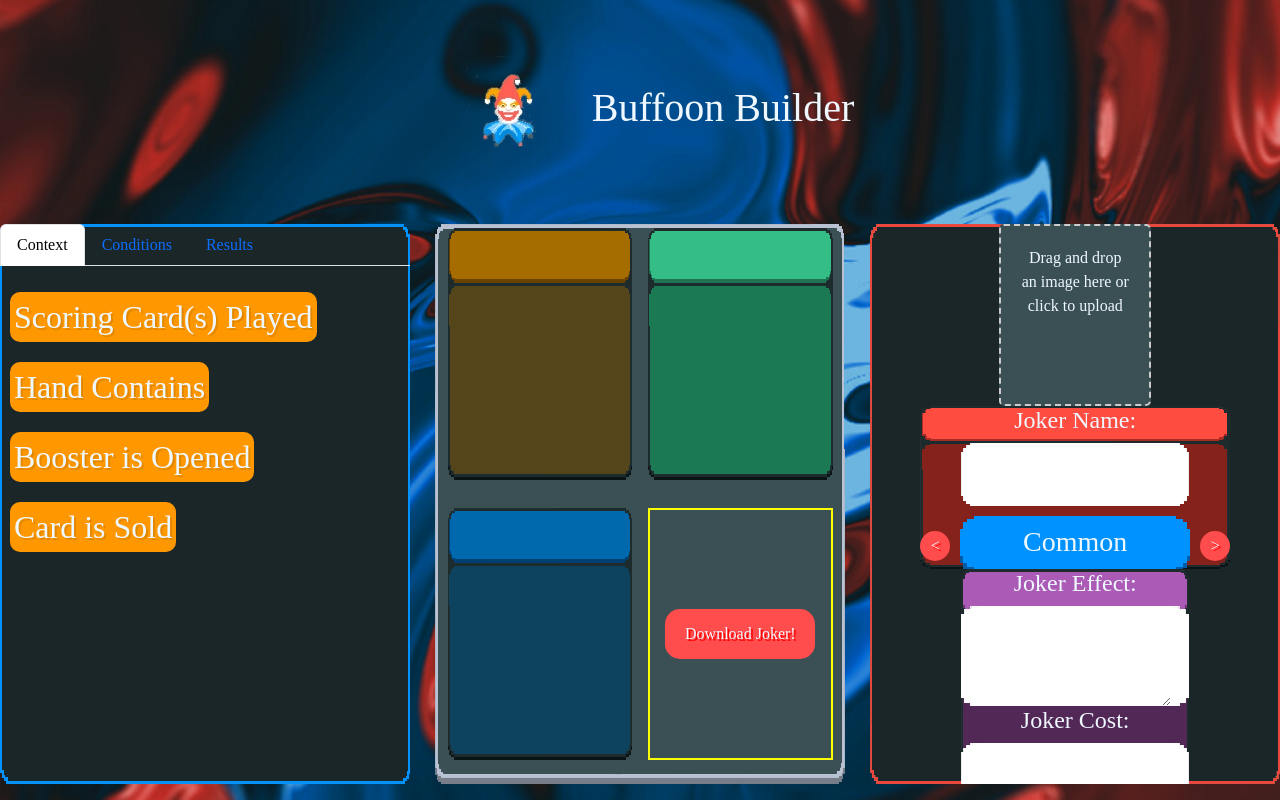
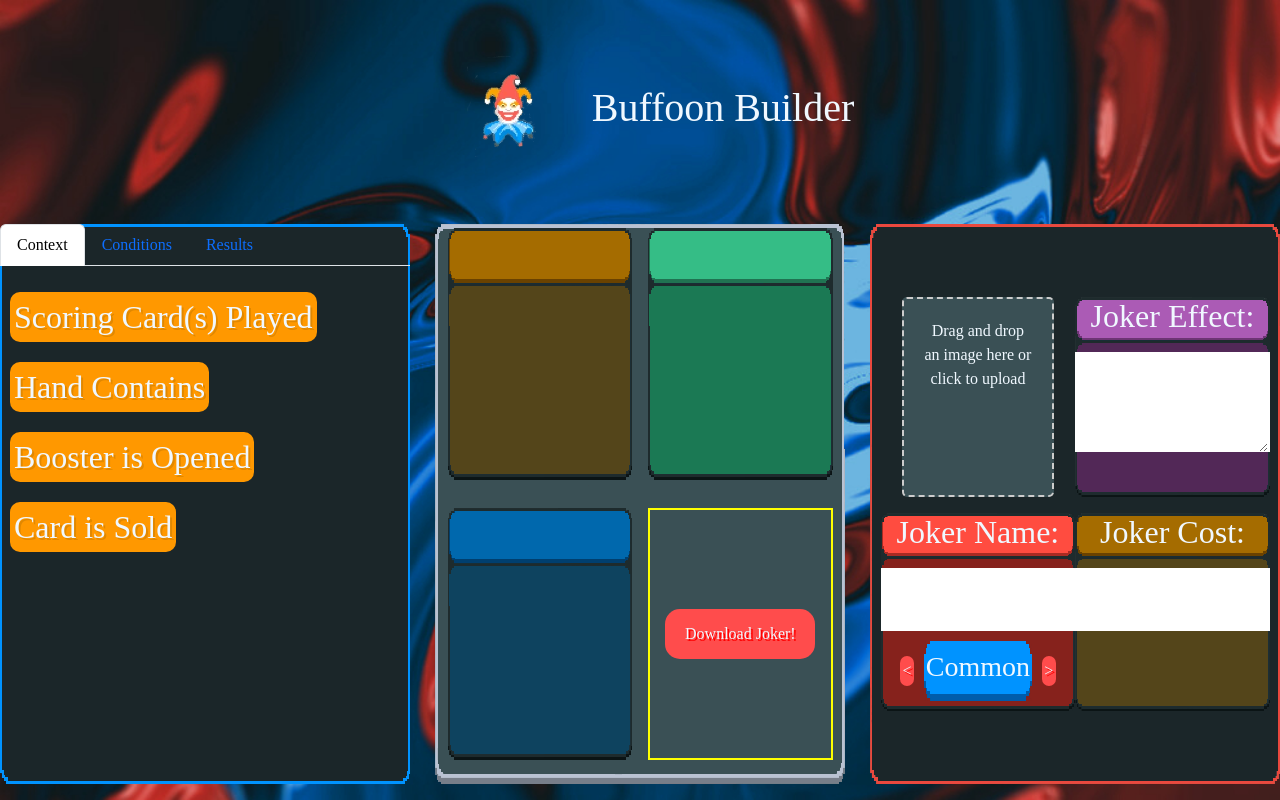
Before and after one commit to JWH709/Buffoon-Builder, a React (Vite) app: page / in a window 1280 px wide. Built offline with nearby package versions, Linux system fonts and the light colour scheme; a web font is replaced by a local one.

Commit message:
Restructure JokerInfo component

```diff
--- a/src/sections/JokerInfo/JokerInfo.jsx
+++ b/src/sections/JokerInfo/JokerInfo.jsx
@@ -1,7 +1,7 @@
 /* eslint-disable react/prop-types */
 import React from "react";
 import "../../styles/main.css";
-import Rarity from "./JokerRarity";
+import JokerRarity from "./JokerRarity";
 import JokerInput from "./JokerInputs";
 import JokerDescription from "./JokerDescription";
 import JokerImageUploader from "./JokerImageUploader";
@@ -28,6 +28,22 @@ const JokerInfo = ({
   return (
     <>
       <div className="joker-details-container">
+        <div
+          style={{
+            display: "flex",
+            flexDirection: "row",
+            width: "95%",
+            justifyContent: "space-evenly",
+            margin: "2%",
+          }}
+        >
+          <div
+            style={{
+              width: "50%",
+              display: "flex",
+              justifyContent: "center",
+            }}
+          >
             <div className="art-asset-container">
               <div className="dropped-art-container">
                 <JokerImageUploader
@@ -42,24 +58,58 @@ const JokerInfo = ({
                 />
               </div>
             </div>
+          </div>
+          <div className="container-effect">
+            <h2
+              style={{
+                fontFamily: "balatro",
+                color: "aliceblue",
+              }}
+            >
+              Joker Effect:
+            </h2>
+            <JokerDescription
+              inputType={"input-joker-effect"}
+              handler={handleDataFromDescription}
+            />
+          </div>
+        </div>
+        <div
+          style={{
+            display: "flex",
+            flexDirection: "row",
+            width: "95%",
+            justifyContent: "center",
+            margin: "2%",
+          }}
+        >
           <div className="container-name-rarity">
+            <h2
+              style={{
+                fontFamily: "balatro",
+                color: "aliceblue",
+              }}
+            >
+              Joker Name:
+            </h2>
             <JokerInput
-            inputTitle={"Joker Name:"}
               inputType={"input-joker-name"}
               handler={handleDataFromName}
               length={18}
               type={"text"}
             />
-          <Rarity handler={handleDataFromRarity} />
+            <JokerRarity handler={handleDataFromRarity} />
           </div>
-        <div className="container-effect-cost">
-          <JokerDescription
-            inputTitle={"Joker Effect:"}
-            inputType={"input-joker-effect"}
-            handler={handleDataFromDescription}
-          />
+          <div className="container-cost">
+            <h2
+              style={{
+                fontFamily: "balatro",
+                color: "aliceblue",
+              }}
+            >
+              Joker Cost:
+            </h2>
             <JokerInput
-            inputTitle={"Joker Cost:"}
               inputType={"input-joker-cost"}
               handler={handleDataFromCost}
               length={3}
@@ -67,6 +117,7 @@ const JokerInfo = ({
             />
           </div>
         </div>
+      </div>
     </>
   );
 };
--- a/src/sections/JokerInfo/JokerRarity.jsx
+++ b/src/sections/JokerInfo/JokerRarity.jsx
@@ -2,7 +2,7 @@
 import React from "react";
 import { IMAGES } from "../../config/assetImports.js";
 
-const Rarity = ({ handler }) => {
+const JokerRarity = ({ handler }) => {
   const [rarity, setRarity] = React.useState(1);
   const handleMinusClick = () => {
     if (rarity == 1) {
@@ -56,7 +56,7 @@ const Rarity = ({ handler }) => {
           className="rarity-icon"
           style={{
             backgroundImage: `url(${getRarityImg()})`,
-            backgroundSize: "cover",
+            backgroundSize: "100% 100%",
             imageRendering: "pixelated",
             backgroundPosition: "center",
             width: "230px",
@@ -73,4 +73,4 @@ const Rarity = ({ handler }) => {
   );
 };
 
-export default Rarity;
+export default JokerRarity;
--- a/src/styles/main.css
+++ b/src/styles/main.css
@@ -147,14 +147,35 @@ html, body {
   background-repeat: no-repeat;
   image-rendering: pixelated;
   overflow: hidden;
+  width: 50%;
+  display: flex;
+  flex-direction: column;
+  justify-content: space-around;
+  align-items: center;
 }
-.container-effect-cost {
+.container-cost {
+  background-image: url('../assets/context_list_background.png');
+  background-size: 100% 100%;
+  background-position: center;
+  background-repeat: no-repeat;
+  image-rendering: pixelated;
+  overflow: hidden;
+  width: 50%;
+  display: flex;
+  flex-direction: column;
+  align-items: center;
+}
+.container-effect {
   background-image: url('../assets/effect_cost_background.png');
   background-size: 100% 100%;
   background-position: center;
   background-repeat: no-repeat;
   image-rendering: pixelated;
   overflow: hidden;
+  width: 50%;
+  display: flex;
+  flex-direction: column;
+  align-items: center;
 }
 
 .joker-details-input {
@@ -189,6 +210,7 @@ html, body {
   flex-direction: row;
   justify-content: space-between;
   align-items: center;
+  width: 80%;
 }
 .rarity-buttons {
   display: flex;
```
Lines whose indentation alone changed are shown as unchanged.
